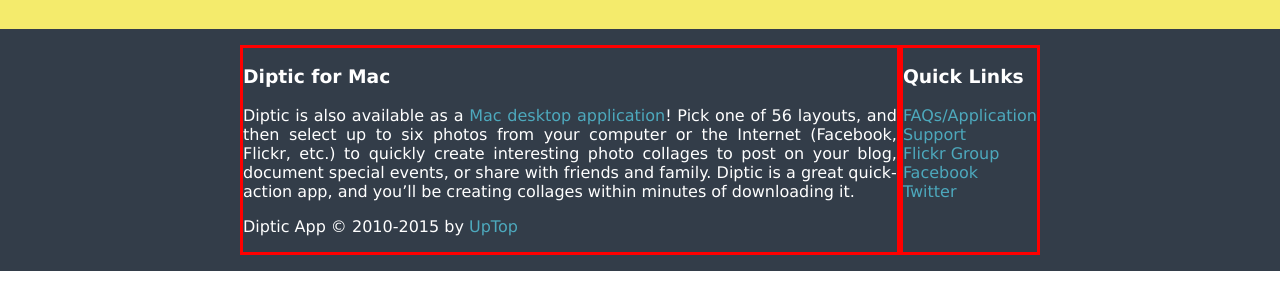
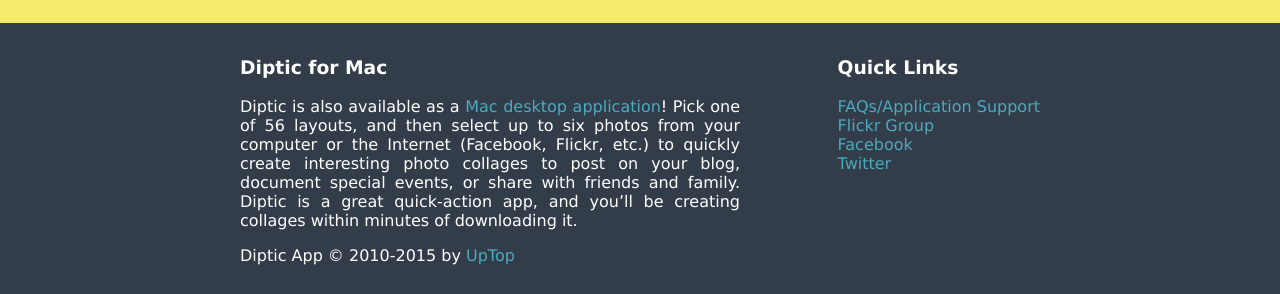
Before and after one commit to ertw/diptic_remake, a plain HTML site: page index.html in a window 1280 px wide. Shown: the part 1435-1729 px from the top of the page. Before the commit the page ends 1706 px from the top, so only its background shows below. Drawn offline with Linux system fonts and the light colour scheme.

Commit message:
got flexbox workging

```diff
--- a/index.html
+++ b/index.html
@@ -18,11 +18,11 @@
       "http://blog.dipticapp.com">Blog</a>
     </nav>
     <section class="full-width-container hero">
-      <div class="centered with-max-width flex">
-        <img class="borderized" src="images/app_logo.png" alt="diptic logo">
+      <div class="centered with-max-width flex justify-between">
+        <img class="" src="images/app_logo.png" alt="diptic logo">
         <a href=
         "http://phobos.apple.com/WebObjects/MZStore.woa/wa/viewSoftware?id=377989827&amp;mt=8">
-        <img  class="borderized" height="80" class="align-middle float-right" src=
+        <img class="" height="80" src=
         "images/download_on_the_app_store_badge.svg" alt=
         "download on the apple app store"></a>
       </div>
@@ -72,8 +72,8 @@
     </section>
   </main>
   <footer class="blue footer full-width-container">
-    <div class="centered with-max-width flex">
-      <section class="borderized">
+    <div class="centered with-max-width flex justify-between">
+      <section class=" max-width-500">
         <h3>Diptic for Mac</h3>
         <p>Diptic is also available as a <a href=
         "http://mac.dipticapp.com/">Mac desktop application</a>! Pick one of 56
@@ -85,7 +85,7 @@
         <p>Diptic App © 2010-2015 by <a href=
         "http://www.uptopcorp.com/">UpTop</a></p>
       </section>
-      <section class="borderized">
+      <section class="">
         <h3>Quick Links</h3>
         <ul>
           <li>
--- a/styles.css
+++ b/styles.css
@@ -99,6 +99,15 @@ footer {
 
 .flex {
   display: flex;
+  flex-wrap: wrap;
+}
+
+.justify-between {
+  justify-content: space-between;
+}
+
+.max-width-500 {
+  max-width: 500px;
 }
 
 /* header
```
